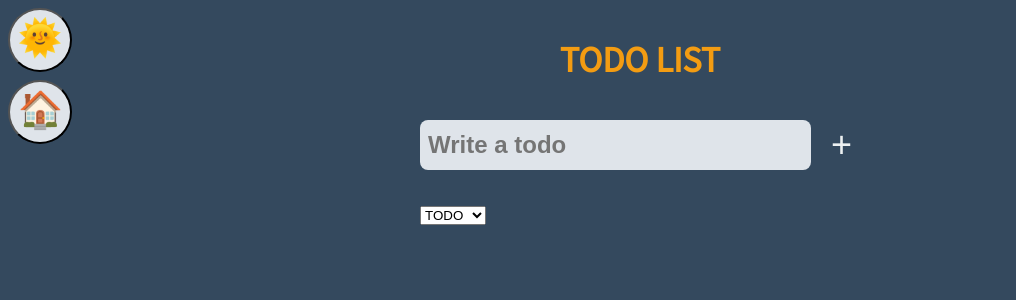
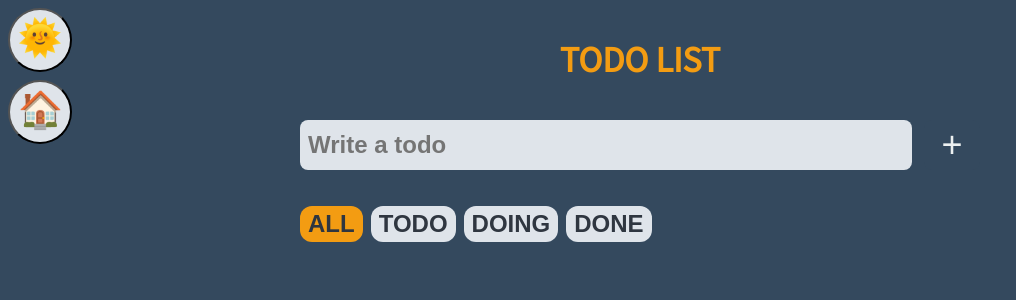
Before and after one commit to tesla9512/react-master, a React (Create React App) app: page /todo in a window 1280 px wide. Shown: the top 300 px of the page, without its empty margins (0-1016 px from the left). Built offline with nearby package versions, Linux system fonts and the light colour scheme.

Commit message:
update : todo list 카테고리 변경 (#009)
셀렉트-옵션에서 버튼으로 변경
boolean 적용하여 선택된 필터 색 강조
localstorage는 적용 여부 검토중

```diff
--- a/src/atoms.ts
+++ b/src/atoms.ts
@@ -4,8 +4,6 @@ export const isDarkAtom = atom({
   key: "isDark",
   default: true,
 });
-
-// type categories = "TODO" | "DOING" | "DONE";
 
 export enum Categories {
   "ALL" = "ALL",
@@ -22,7 +20,7 @@ export interface ITodo {
 
 export const categoryAtom = atom<Categories>({
   key: "category",
-  default: Categories.TODO,
+  default: Categories.ALL,
 });
 
 export const todoAtom = atom<ITodo[]>({
--- a/src/routes/Main.tsx
+++ b/src/routes/Main.tsx
@@ -24,6 +24,7 @@ const Title = styled.h1`
 const Item = styled.li`
   background-color: ${(props) => props.theme.windowColor};
   color: ${(props) => props.theme.textColor};
+  font-size: 24px;
   border-radius: 15px;
   margin-bottom: 10px;
   font-weight: bold;
--- a/src/routes/todo-list/CreateTodo.tsx
+++ b/src/routes/todo-list/CreateTodo.tsx
@@ -4,14 +4,14 @@ import styled from "styled-components";
 import { Categories, categoryAtom, todoAtom } from "../../atoms";
 
 const TodoForm = styled.form`
-  display: flex;
+  display: grid;
+  grid-template-columns: 9fr 1fr;
   margin-bottom: 36px;
   input {
     border-radius: 8px;
     border-width: 0;
     font-weight: bold;
     font-size: 24px;
-    width: 400px;
     padding: 8px;
     background-color: ${(props) => props.theme.asymColor};
     color: ${(props) => props.theme.bgColor};
@@ -20,12 +20,18 @@ const TodoForm = styled.form`
     }
   }
   button {
+    border-radius: 8px;
+    border-width: 0;
     font-size: 36px;
     border-width: 0;
     margin-left: 12px;
-    padding: 4px 8px 4px 8px;
+    padding: 4px 12px 4px 12px;
     background-color: ${(props) => props.theme.bgColor};
     color: ${(props) => props.theme.textColor};
+    &:hover {
+      background-color: ${(props) => props.theme.hoverColor};
+      color: ${(props) => props.theme.textColor};
+    }
   }
 `;
 
@@ -55,11 +61,11 @@ function CreateTodo() {
   return (
     <TodoForm onSubmit={handleSubmit(onSubmit)}>
       <input
-        maxLength={20}
+        maxLength={30}
         {...register("toDo", {
           required: "todo is empty",
           minLength: 2,
-          maxLength: 20,
+          maxLength: 30,
         })}
         placeholder="Write a todo"
       />
--- a/src/routes/todo-list/Todo.tsx
+++ b/src/routes/todo-list/Todo.tsx
@@ -30,10 +30,13 @@ const TodoItem = styled.li`
   font-size: 24px;
   font-weight: bold;
   display: grid;
-  grid-template-columns: 10fr 1fr 1fr;
+  grid-template-columns: 2fr 12fr 1fr 1fr 1fr;
   align-items: center;
   text-align: center;
   justify-content: center;
+  label {
+    color: ${(props) => props.theme.accentColor};
+  }
 `;
 const TodoCategory = styled.button`
   width: 60px;
@@ -46,19 +49,19 @@ const TodoCategory = styled.button`
     background-color: ${(props) => props.theme.accentColor};
   }
 `;
-// const TodoDel = styled.button`
-//   width: 32px;
-//   vertical-align: center;
-//   font-size: 20px;
-//   border-radius: 4px;
-//   border-width: 0;
-//   padding: 2px 0px 4px 0px;
-//   font-weight: bold;
-//   &:hover {
-//     color: ${(props) => props.theme.textColor};
-//     background-color: ${(props) => props.theme.accentColor};
-//   }
-// `;
+const TodoDel = styled.button`
+  vertical-align: center;
+  font-size: 16px;
+  border-radius: 4px;
+  border-width: 0;
+  /* padding: 2px 0px 4px 0px; */
+  margin-left: 4px;
+  background-color: ${(props) => props.theme.windowColor};
+  &:hover {
+    color: ${(props) => props.theme.textColor};
+    background-color: ${(props) => props.theme.accentColor};
+  }
+`;
 
 function Todo({ text, category, id }: ITodo) {
   const setTodos = useSetRecoilState(todoAtom);
@@ -79,8 +82,14 @@ function Todo({ text, category, id }: ITodo) {
       ];
     });
   };
+
+  const onDelete = () => {
+    setTodos((current) => current.filter((todo) => todo.id !== id));
+  };
+
   return (
     <TodoItem>
+      <label>{category}</label>
       <span>{text}</span>
       {category !== Categories.TODO && (
         <TodoCategory name={Categories.TODO + ""} onClick={onClick}>
@@ -97,6 +106,7 @@ function Todo({ text, category, id }: ITodo) {
           DONE
         </TodoCategory>
       )}
+      <TodoDel onClick={onDelete}>❌</TodoDel>
     </TodoItem>
   );
 }
--- a/src/routes/todo-list/TodoList.tsx
+++ b/src/routes/todo-list/TodoList.tsx
@@ -7,7 +7,7 @@ import Todo from "./Todo";
 
 const Container = styled.div`
   padding: 0px 20px;
-  max-width: 480px;
+  max-width: 720px;
   margin: 0 auto;
 `;
 
@@ -26,10 +26,25 @@ const Title = styled.h1`
 
 const Todolist = styled.ul``;
 
+const CategoryBtn = styled.button<{ isActive: boolean }>`
+  border-radius: 12px;
+  border-width: 0px;
+  font-size: 24px;
+  font-weight: bold;
+  margin-right: 8px;
+  padding: 4px 8px 4px 8px;
+  background-color: ${(props) =>
+    props.isActive ? props.theme.accentColor : props.theme.asymColor};
+  color: ${(props) => props.theme.windowColor};
+  &:hover {
+    background-color: ${(props) => props.theme.hoverColor};
+  }
+`;
+
 function TodoList() {
   const categorizedTodo = useRecoilValue(todoSelector);
   const [category, setCategory] = useRecoilState(categoryAtom);
-  const onInput = (event: React.FormEvent<HTMLSelectElement>) => {
+  const onInput = (event: React.FormEvent<HTMLButtonElement>) => {
     setCategory(event.currentTarget.value as any);
   };
 
@@ -39,12 +54,34 @@ function TodoList() {
         <Title>TODO LIST</Title>
       </Header>
       <CreateTodo />
-      <select value={category} onInput={onInput}>
-        <option value={Categories.ALL}>ALL</option>
-        <option value={Categories.TODO}>TODO</option>
-        <option value={Categories.DOING}>DOING</option>
-        <option value={Categories.DONE}>DONE</option>
-      </select>
+      <CategoryBtn
+        isActive={category === Categories.ALL}
+        onClick={onInput}
+        value={Categories.ALL}
+      >
+        {Categories.ALL}
+      </CategoryBtn>
+      <CategoryBtn
+        isActive={category === Categories.TODO}
+        onClick={onInput}
+        value={Categories.TODO}
+      >
+        {Categories.TODO}
+      </CategoryBtn>
+      <CategoryBtn
+        isActive={category === Categories.DOING}
+        onClick={onInput}
+        value={Categories.DOING}
+      >
+        {Categories.DOING}
+      </CategoryBtn>
+      <CategoryBtn
+        isActive={category === Categories.DONE}
+        onClick={onInput}
+        value={Categories.DONE}
+      >
+        {Categories.DONE}
+      </CategoryBtn>
       <Todolist>
         {categorizedTodo.map((todo) => (
           <Todo key={todo.id} {...todo} />
```
